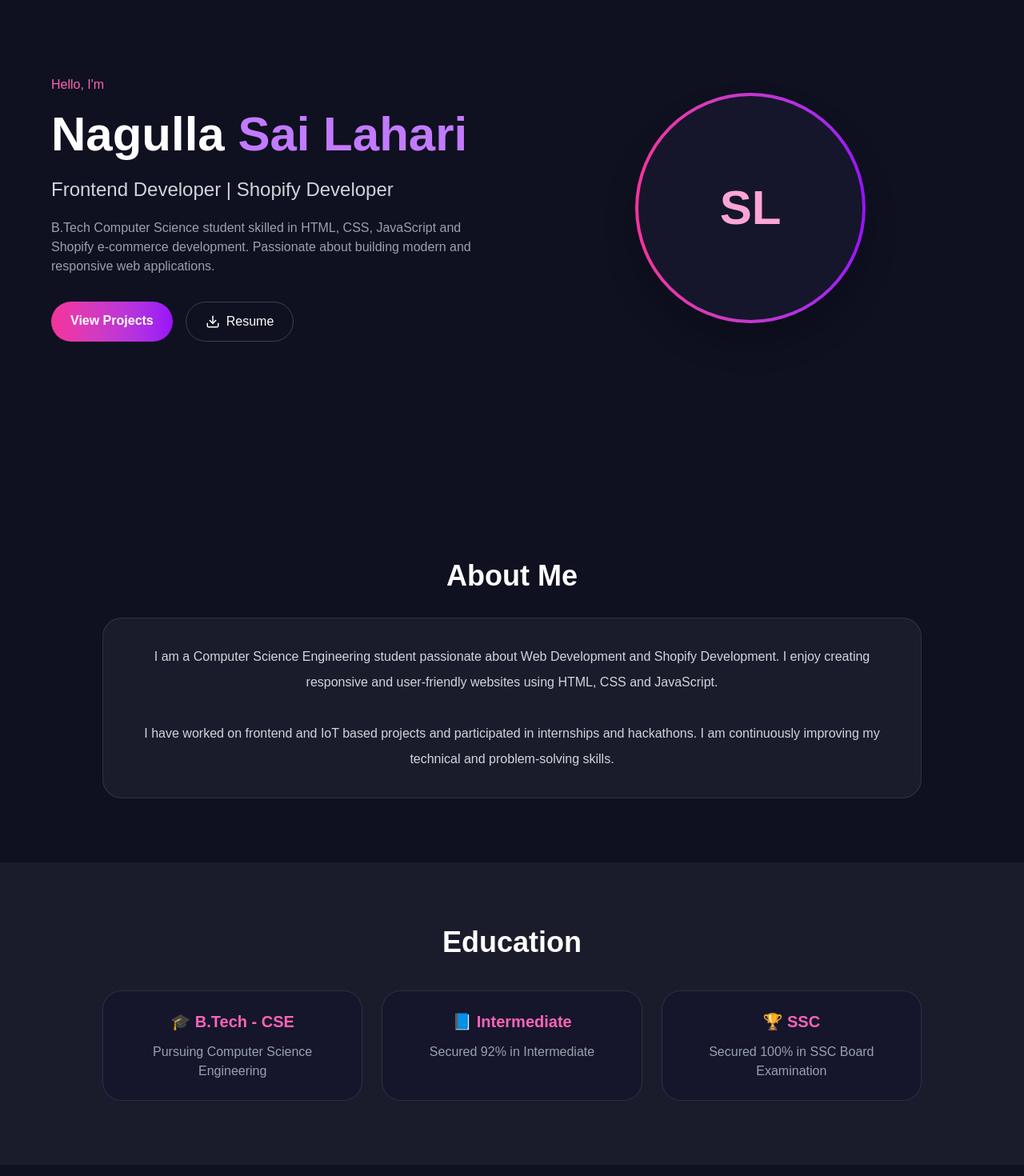
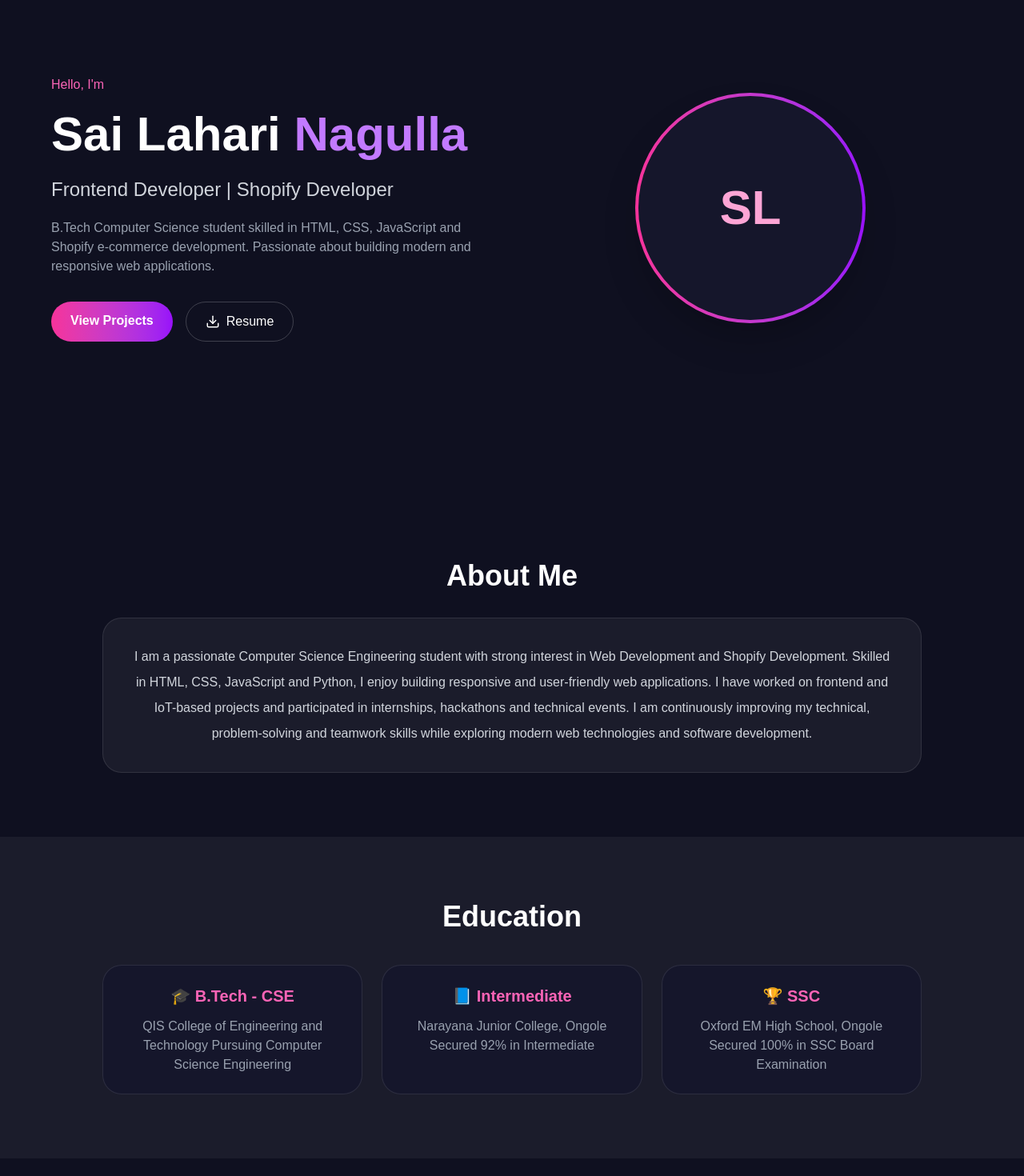
Before and after one commit to NagullaSaiLahari3281/Portfolioo, a Next.js app: page / in a window 1280 px wide. Shown: the part 180-1650 px from the top of the page at 80% size. Built offline with nearby package versions, Linux system fonts and the light colour scheme.

Commit message:
Update page.tsx

```diff
--- a/app/page.tsx
+++ b/app/page.tsx
@@ -93,7 +93,7 @@ export default function Home() {
         <div className="max-w-6xl mx-auto px-6 py-4 flex justify-between items-center">
 
           <h1 className="text-xl font-bold text-pink-400">
-            Sai Lahari
+            Nagulla
           </h1>
 
           <div className="hidden md:flex gap-6 text-sm">
@@ -124,9 +124,9 @@ export default function Home() {
 
             <h1 className="text-5xl md:text-6xl font-bold leading-tight">
 
-              Nagulla
+              Sai Lahari
               <span className="text-purple-400">
-                {" "}Sai Lahari
+                {" "}Nagulla
               </span>
 
             </h1>
@@ -202,18 +202,13 @@ export default function Home() {
           <div className="bg-white/5 rounded-3xl p-8 border border-white/10">
 
             <p className="text-gray-300 leading-8 text-center">
+             I am a passionate Computer Science Engineering student with strong interest in Web Development and Shopify Development.
+              Skilled in HTML, CSS, JavaScript and Python, I enjoy building responsive and user-friendly web applications.
+              I have worked on frontend and IoT-based projects and participated in internships, hackathons and technical events.
+              I am continuously improving my technical, problem-solving and teamwork skills while exploring modern web technologies and software development.
 
-              I am a Computer Science Engineering student passionate
-              about Web Development and Shopify Development.
-              I enjoy creating responsive and user-friendly websites
-              using HTML, CSS and JavaScript.
 
-              <br /><br />
 
-              I have worked on frontend and IoT based projects
-              and participated in internships and hackathons.
-              I am continuously improving my technical and
-              problem-solving skills.
 
             </p>
 
@@ -242,6 +237,7 @@ export default function Home() {
               </h3>
 
               <p className="text-gray-400 mt-3">
+                QIS College of Engineering and Technology
                 Pursuing Computer Science Engineering
               </p>
 
@@ -254,6 +250,7 @@ export default function Home() {
               </h3>
 
               <p className="text-gray-400 mt-3">
+                Narayana Junior College, Ongole
                 Secured 92% in Intermediate
               </p>
 
@@ -266,6 +263,7 @@ export default function Home() {
               </h3>
 
               <p className="text-gray-400 mt-3">
+                Oxford EM High School, Ongole
                 Secured 100% in SSC Board Examination
               </p>
 
```
